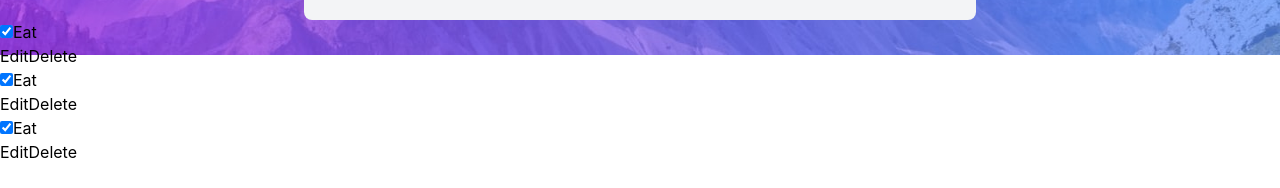
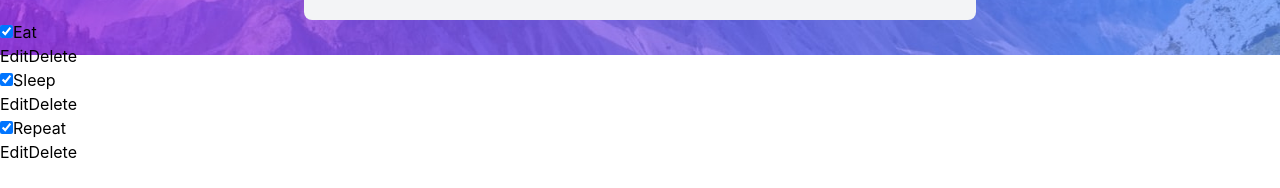
Before and after one commit to balderb/todo-app-reactjs, a React (Create React App) app: page / in a window 1280 px wide. Shown: the part 245-433 px from the top of the page. Built offline with nearby package versions, Linux system fonts and the light colour scheme.

Commit message:
adding props logic inside Todo Component

```diff
--- a/src/components/Todo.jsx
+++ b/src/components/Todo.jsx
@@ -1,18 +1,21 @@
-function Todo() {
+function Todo(props) {
+    console.log(props)
     return (
         <li className="todo stack-small">
             <div className="c-cb">
                 <input id="todo-0" type="checkbox" defaultChecked={true} />
                 <label className="todo-label" htmlFor="todo-0">
-                    Eat
+                    {props.name}
                 </label>
             </div>
             <div className="btn-group">
             <button type="button" className="btn">
-                 <span className="visually-hidden">Edit</span>
+                Edit
+                 <span className="visually-hidden"></span>
             </button>
             <button type="button" className="btn btn__danger">
-                 <span className="visually-hidden">Delete</span>
+                Delete
+                 <span className="visually-hidden"></span>
             </button>
             </div>
         </li>
```
